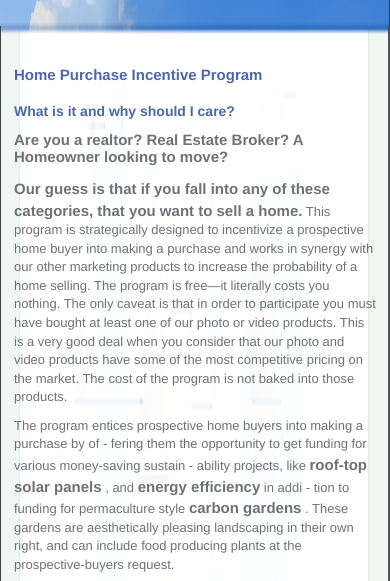
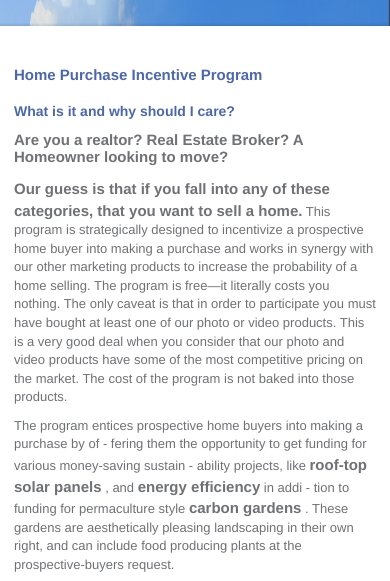
Before and after one commit to rray524/client, a plain HTML site: page index.html in a window 390 px wide. Shown: the part 207-788 px from the top of the page. Drawn offline with nearby package versions, Linux system fonts and the light colour scheme.

Commit message:
client
it;s a demo

```diff
--- a/style.css
+++ b/style.css
@@ -372,4 +372,8 @@
         #accordion > h3::before {
             display: none;
         }
+section.bg-image {
+  background-image: none;
+
+}
     }
```
